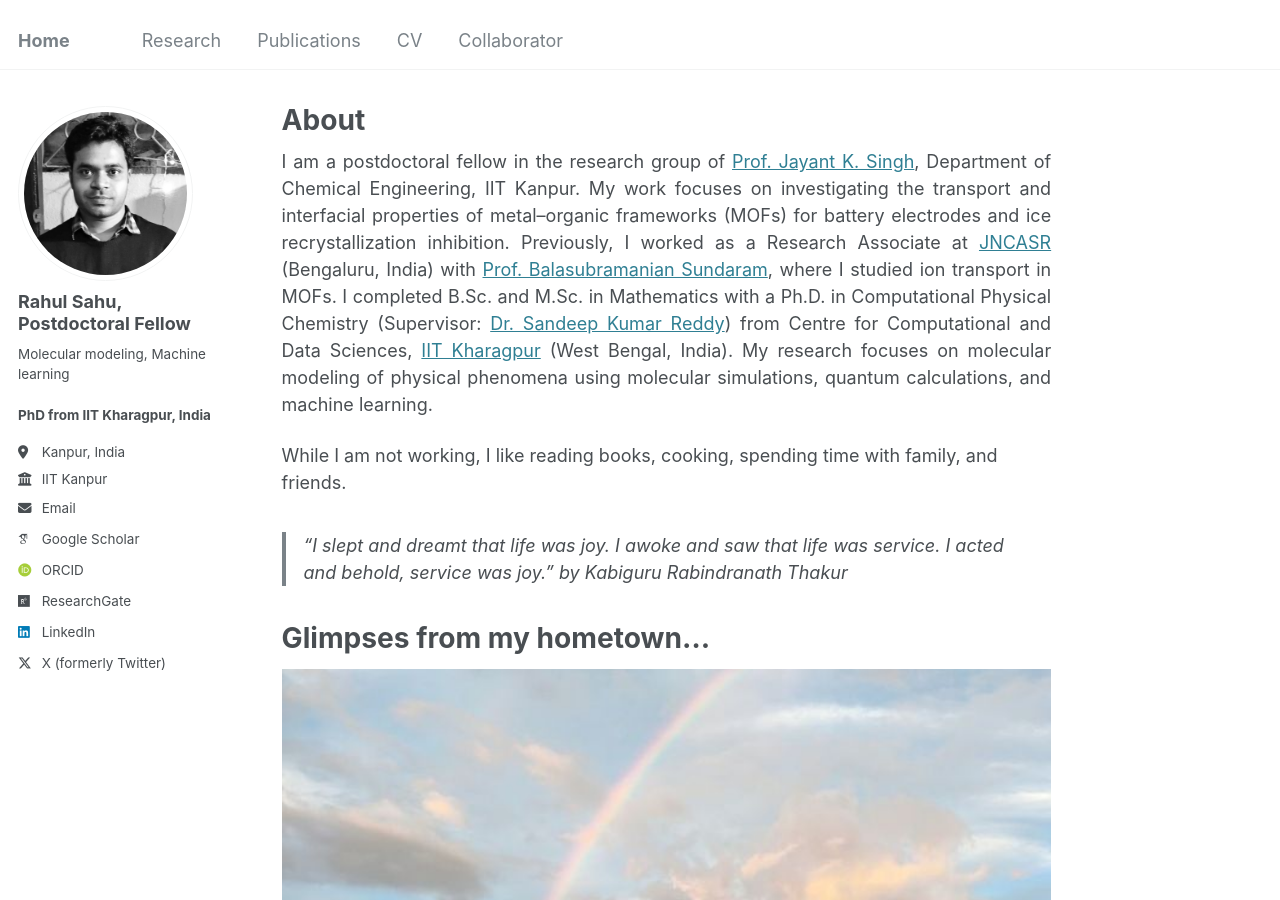
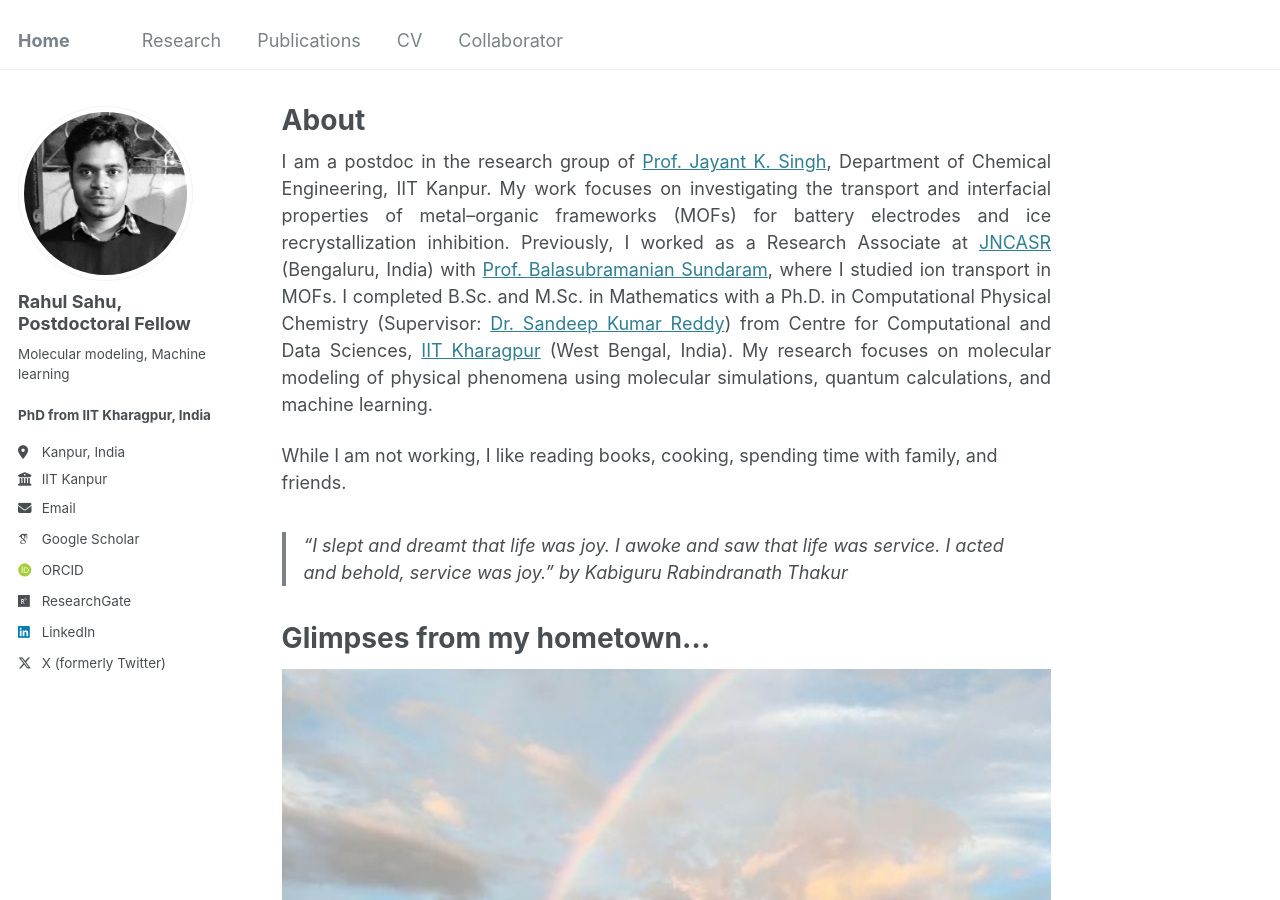
Before and after one commit to srahul21/srahul21.github.io, a Jekyll site: the page built from _pages/about.md, in a window 1280 px wide and 900 px high. Built offline with Jekyll 4.4.1, drawn with Linux system fonts in a browser that asks for light colours; some web fonts are replaced.

Commit message:
Revise about page content for clarity
Updated the description of my academic background and research focus.

```diff
--- a/_pages/about.md
+++ b/_pages/about.md
@@ -7,7 +7,7 @@ redirect_from:
   - /about.html
 ---
 <p align="justify">
-I am a postdoctoral fellow in the research group of <a href="https://cnislab.com/principle-investigator/">Prof. Jayant K. Singh</a>, Department of Chemical Engineering, IIT Kanpur. My work focuses on investigating the transport and interfacial properties of metal–organic frameworks (MOFs) for battery electrodes and ice recrystallization inhibition. Previously, I worked as a Research Associate at <a href="https://www.jncasr.ac.in/home">JNCASR</a> (Bengaluru, India) with <a href="https://www.jncasr.ac.in/faculty/bala">Prof. Balasubramanian Sundaram</a>, where I studied ion transport in MOFs. I completed B.Sc. and M.Sc. in Mathematics with a Ph.D. in Computational Physical Chemistry (Supervisor: <a href="https://sites.google.com/view/skreddy/">Dr. Sandeep Kumar Reddy</a>) from Centre for Computational and Data Sciences, <a href="https://www.iitkgp.ac.in/">IIT Kharagpur</a> (West Bengal, India). My research focuses on molecular modeling of physical phenomena using molecular simulations, quantum calculations, and machine learning.
+I am a postdoc in the research group of <a href="https://cnislab.com/principle-investigator/">Prof. Jayant K. Singh</a>, Department of Chemical Engineering, IIT Kanpur. My work focuses on investigating the transport and interfacial properties of metal–organic frameworks (MOFs) for battery electrodes and ice recrystallization inhibition. Previously, I worked as a Research Associate at <a href="https://www.jncasr.ac.in/home">JNCASR</a> (Bengaluru, India) with <a href="https://www.jncasr.ac.in/faculty/bala">Prof. Balasubramanian Sundaram</a>, where I studied ion transport in MOFs. I completed B.Sc. and M.Sc. in Mathematics with a Ph.D. in Computational Physical Chemistry (Supervisor: <a href="https://sites.google.com/view/skreddy/">Dr. Sandeep Kumar Reddy</a>) from Centre for Computational and Data Sciences, <a href="https://www.iitkgp.ac.in/">IIT Kharagpur</a> (West Bengal, India). My research focuses on molecular modeling of physical phenomena using molecular simulations, quantum calculations, and machine learning.
 </p>
 While I am not working, I like reading books, cooking, spending time with family, and friends.
 
```
